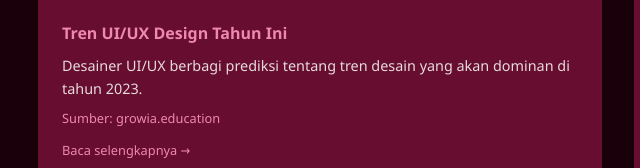
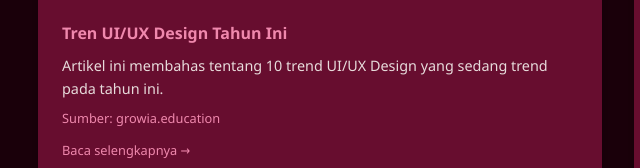
Before and after one commit to julfa05/julfa-irnanda, a plain HTML site: page index.html in a window 1280 px wide. Shown: the part 1552-1720 px from the top of the page, 22-662 px from the left. Drawn offline with Linux system fonts and the light colour scheme; no server answers.

Commit message:
Update index.html

```diff
--- a/index.html
+++ b/index.html
@@ -788,7 +788,7 @@
                     },
                     {
                         title: "Tren UI/UX Design Tahun Ini",
-                        description: "Desainer UI/UX berbagi prediksi tentang tren desain yang akan dominan di tahun 2023.",
+                        description: "Artikel ini membahas tentang 10 trend UI/UX Design yang sedang trend pada tahun ini.",
                         url: "https://r.search.yahoo.com/_ylt=Awr1SVjzpBdoSwIAWHHLQwx.;_ylu=Y29sbwNzZzMEcG9zAzEEdnRpZAMEc2VjA3Ny/RV=2/RE=1747589619/RO=10/RU=https%3a%2f%2fwww.growia.education%2fid%2fblog-posts%2f10-tren-ui-ux-teratas-di-tahun-2024/RK=2/RS=kei_Qirf1xVJLlSuGfVQtXH5JNI-",
                         source: "growia.education"
                     },
```
